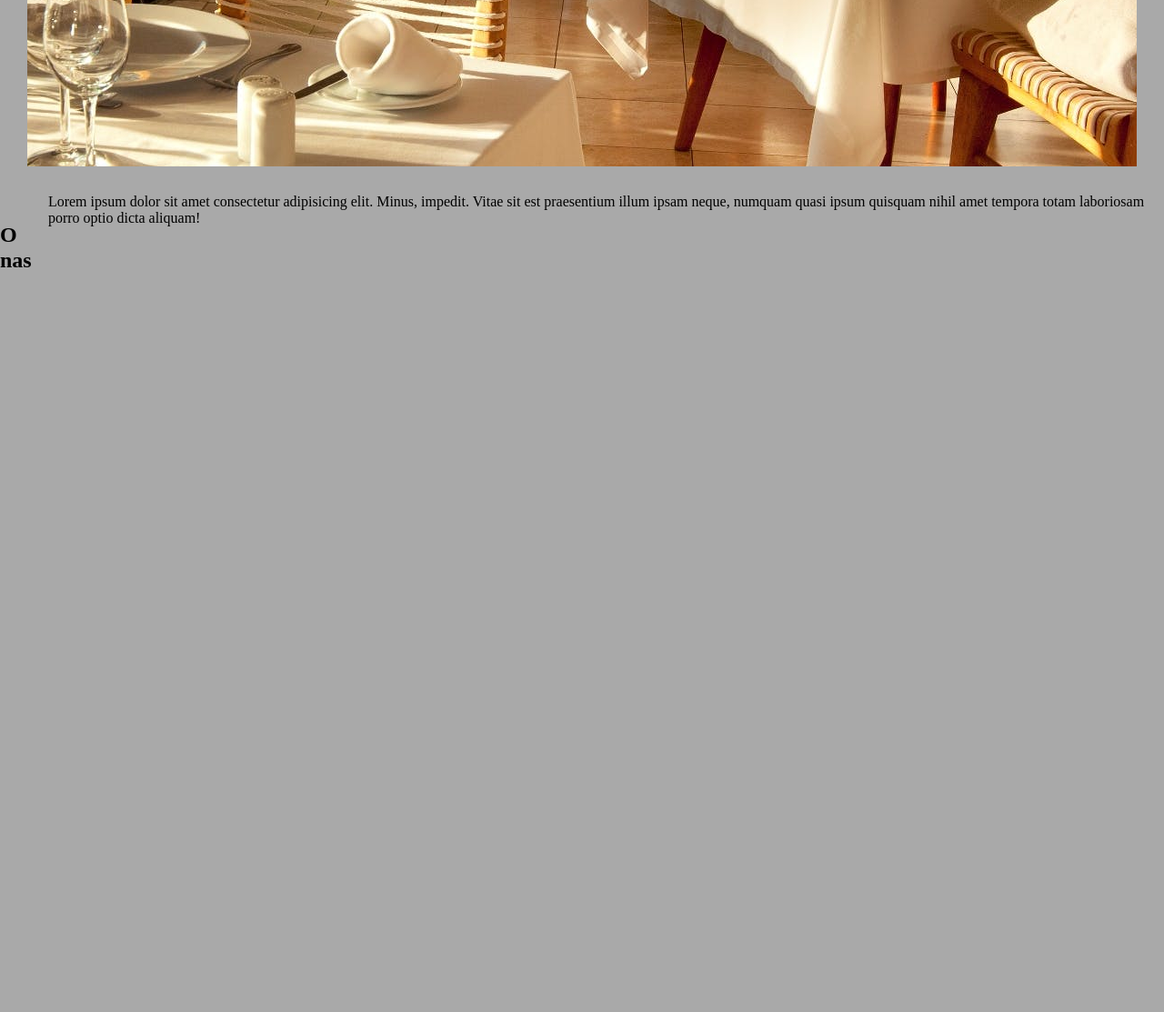
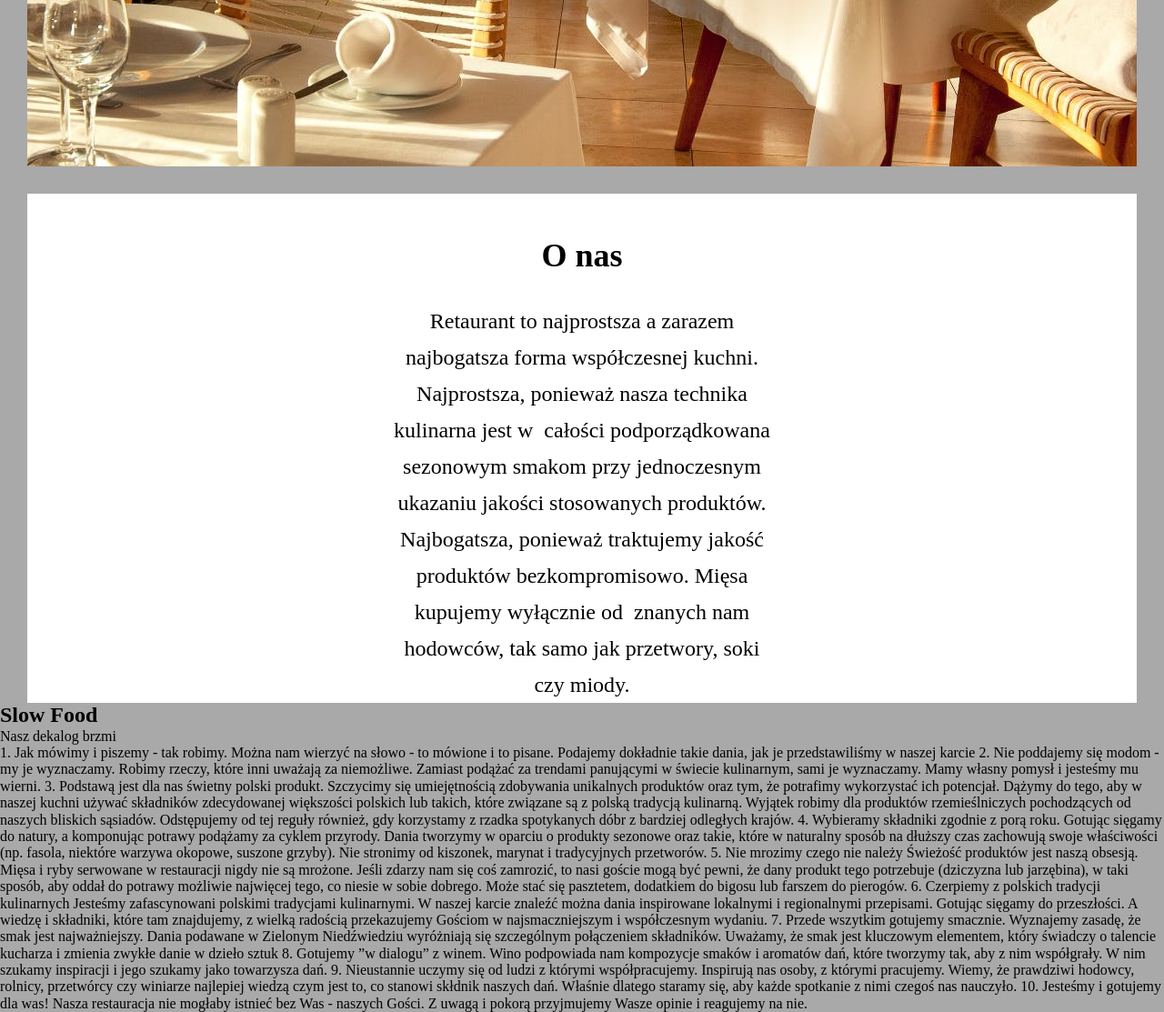
Before and after one commit to mariuszrukowicz/Restaurant, a website: page src/content/index.html in a window 1280 px wide. Shown: the part 722-1835 px from the top of the page at 91% size. Before the commit the page ends 1022 px from the top, so only its background shows below. Drawn offline with nearby package versions, Linux system fonts and the light colour scheme; files that its build step writes are made by us from their sources; files whose address does not match are found by name.

Commit message:
feat: section abaut styles

```diff
--- a/src/content/index.html
+++ b/src/content/index.html
@@ -1,5 +1,6 @@
 <!DOCTYPE html>
 <html lang="en">
+
 <head>
   <meta charset="UTF-8" />
   <meta name="viewport" content="width=device-width, initial-scale=1.0" />
@@ -36,19 +37,78 @@
           <li><a href="#">Kontakt</a></li>
         </ul>
       </nav>
-      <section class="aa"> RESTAURANT</section>
+      <section class="logo-image">RESTAURANT</section>
     </div>
 
     <section class="abaut">
       <h2 class="abaut__header">O nas</h2>
-      <article>
-        Lorem ipsum dolor sit amet consectetur adipisicing elit. Minus, impedit.
-        Vitae sit est praesentium illum ipsam neque, numquam quasi ipsum
-        quisquam nihil amet tempora totam laboriosam porro optio dicta aliquam!
-      </article>
+      <p class="abaut__description"> Retaurant to najprostsza a zarazem najbogatsza forma
+        współczesnej kuchni.</p>
+      <p class="abaut__description"> Najprostsza, ponieważ nasza technika kulinarna jest w &nbsp;całości podporządkowana
+        sezonowym smakom przy jednoczesnym ukazaniu jakości stosowanych produktów. Najbogatsza, ponieważ traktujemy
+        jakość produktów bezkompromisowo. Mięsa kupujemy wyłącznie od &nbsp;znanych nam hodowców, tak samo jak
+        przetwory, soki czy miody.</p>
+
     </section>
+    <section class="slowFood">
+      <h2 class="slowFood__header">Slow Food</h2>
+      <p class="slowFood__description"> Nasz dekalog brzmi</p>
+      <p class="slowFood__description"> 1. Jak mówimy i piszemy - tak robimy.
+        Można nam wierzyć na słowo - to mówione i to pisane. Podajemy dokładnie takie dania, jak je przedstawiliśmy w
+        naszej karcie
+
+        2. Nie poddajemy się modom - my je wyznaczamy.
+        Robimy rzeczy, które inni uważają za niemożliwe. Zamiast podążać za trendami panującymi w świecie kulinarnym,
+        sami je wyznaczamy. Mamy własny pomysł i jesteśmy mu wierni.
+
+        3. Podstawą jest dla nas świetny polski produkt.
+        Szczycimy się umiejętnością zdobywania unikalnych produktów oraz tym, że potrafimy wykorzystać ich potencjał.
+        Dążymy do tego, aby w naszej kuchni używać składników zdecydowanej większości polskich lub takich, które
+        związane są z polską tradycją kulinarną. Wyjątek robimy dla produktów rzemieślniczych pochodzących od naszych
+        bliskich sąsiadów. Odstępujemy od tej reguły również, gdy korzystamy z rzadka spotykanych dóbr z bardziej
+        odległych krajów.
+
+        4. Wybieramy składniki zgodnie z porą roku.
+        Gotując sięgamy do natury, a komponując potrawy podążamy za cyklem przyrody. Dania tworzymy w oparciu o produkty
+        sezonowe oraz takie, które w naturalny sposób na dłuższy czas zachowują swoje właściwości (np. fasola, niektóre
+        warzywa okopowe, suszone grzyby). Nie stronimy od kiszonek, marynat i tradycyjnych przetworów.
+
+        5. Nie mrozimy czego nie należy
+        Świeżość produktów jest naszą obsesją. Mięsa i ryby serwowane w restauracji nigdy nie są mrożone. Jeśli zdarzy
+        nam się coś zamrozić, to nasi goście mogą być pewni, że dany produkt tego potrzebuje (dziczyzna lub jarzębina),
+        w taki sposób, aby oddał do potrawy możliwie najwięcej tego, co niesie w sobie dobrego. Może stać się pasztetem,
+        dodatkiem do bigosu lub farszem do pierogów.
+
+        6. Czerpiemy z polskich tradycji kulinarnych
+        Jesteśmy zafascynowani polskimi tradycjami kulinarnymi. W naszej karcie znaleźć można dania inspirowane
+        lokalnymi i regionalnymi przepisami. Gotując sięgamy do przeszłości. A wiedzę i składniki, które tam znajdujemy,
+        z wielką radością przekazujemy Gościom w najsmaczniejszym i współczesnym wydaniu.
+
+        7. Przede wszytkim gotujemy smacznie.
+        Wyznajemy zasadę, że smak jest najważniejszy. Dania podawane w Zielonym Niedźwiedziu wyróżniają się szczególnym
+        połączeniem składników. Uważamy, że smak jest kluczowym elementem, który świadczy o talencie kucharza i zmienia
+        zwykłe danie w dzieło sztuk
+
+        8. Gotujemy ”w dialogu” z winem.
+        Wino podpowiada nam kompozycje smaków i aromatów dań, które tworzymy tak, aby z nim współgrały. W nim szukamy
+        inspiracji i jego szukamy jako
+        towarzysza dań.
+
+        9. Nieustannie uczymy się od ludzi z którymi współpracujemy.
+        Inspirują nas osoby, z którymi pracujemy. Wiemy, że prawdziwi hodowcy, rolnicy, przetwórcy czy winiarze
+        najlepiej wiedzą czym jest to, co stanowi skłdnik naszych dań. Właśnie dlatego staramy się, aby każde spotkanie
+        z nimi czegoś nas nauczyło.
+
+        10. Jesteśmy i gotujemy dla was!
+        Nasza restauracja nie mogłaby istnieć bez Was - naszych Gości.
+        Z uwagą i pokorą przyjmujemy Wasze opinie i reagujemy na nie.</p>
+
+    </section>
+
+
   </section>
 
   <script src="js/main.js"></script>
 </body>
+
 </html>
--- a/src/scss/abaut.scss
+++ b/src/scss/abaut.scss
@@ -1,11 +1,27 @@
+.abaut {
+    display: block;
+    margin: 0 auto;
+    padding-left: 400px;
+    padding-right: 400px;
+    font-family: 'Roboto Condensed', sans-serif, initial, justify;
+    font-size: 1.5rem;
+    border-left: 30px solid darkgray;
+    border-right: 30px solid darkgray;
+    text-align: center;
 
-.abaut{
-    display: flex;
-    align-items: center center;
-    justify-content: center;
-    justify-items: center;
-    &__header{
-        margin-top:2rem;
+
+    background: white;
+
+    line-height: 40px;
+
+    &__header {
+        padding-top: 3rem;
+        padding-bottom: 2rem;
+        text-align: center;
+
     }
+&__description{
+  text-justify: newspaper;
 
 }
+}
--- a/src/scss/main.scss
+++ b/src/scss/main.scss
@@ -3,6 +3,7 @@
 @import "navigation";
 @import "abaut";
 @import url('https://fonts.googleapis.com/css?family=Lobster|Staatliches&display=swap&subset=latin-ext');
+@import url('https://fonts.googleapis.com/css?family=Roboto+Condensed&display=swap&subset=latin-ext');
 
 html {
   box-sizing: border-box;
--- a/src/scss/navigation.scss
+++ b/src/scss/navigation.scss
@@ -61,7 +61,7 @@ nav:after {
   border-bottom: 10px solid transparent;
 }
 
-.aa {
+.logo-image {
   background: url(../assets/img/nav_background.jpg) center center;
   display: flex;
   align-items: center;
```
Lines whose indentation alone changed are shown as unchanged.
